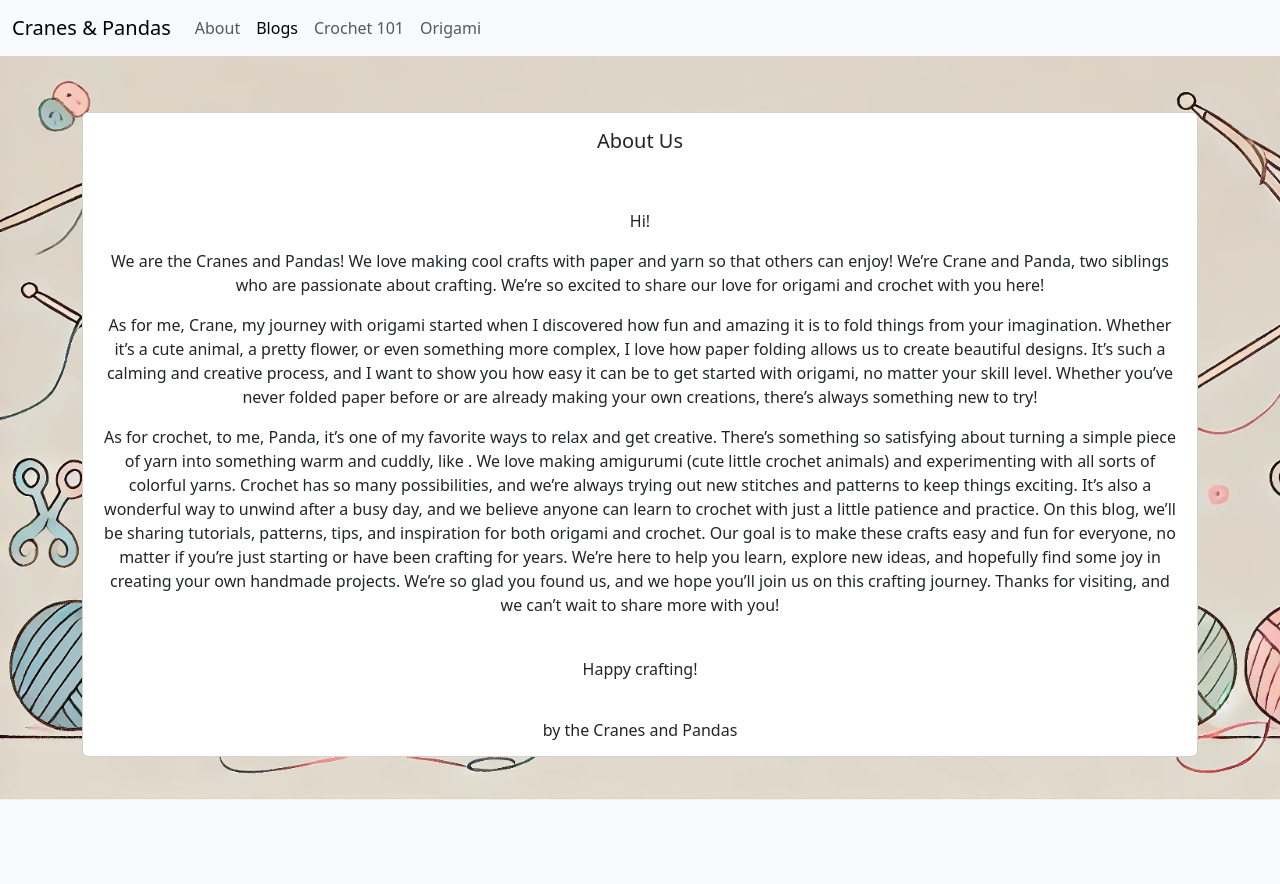
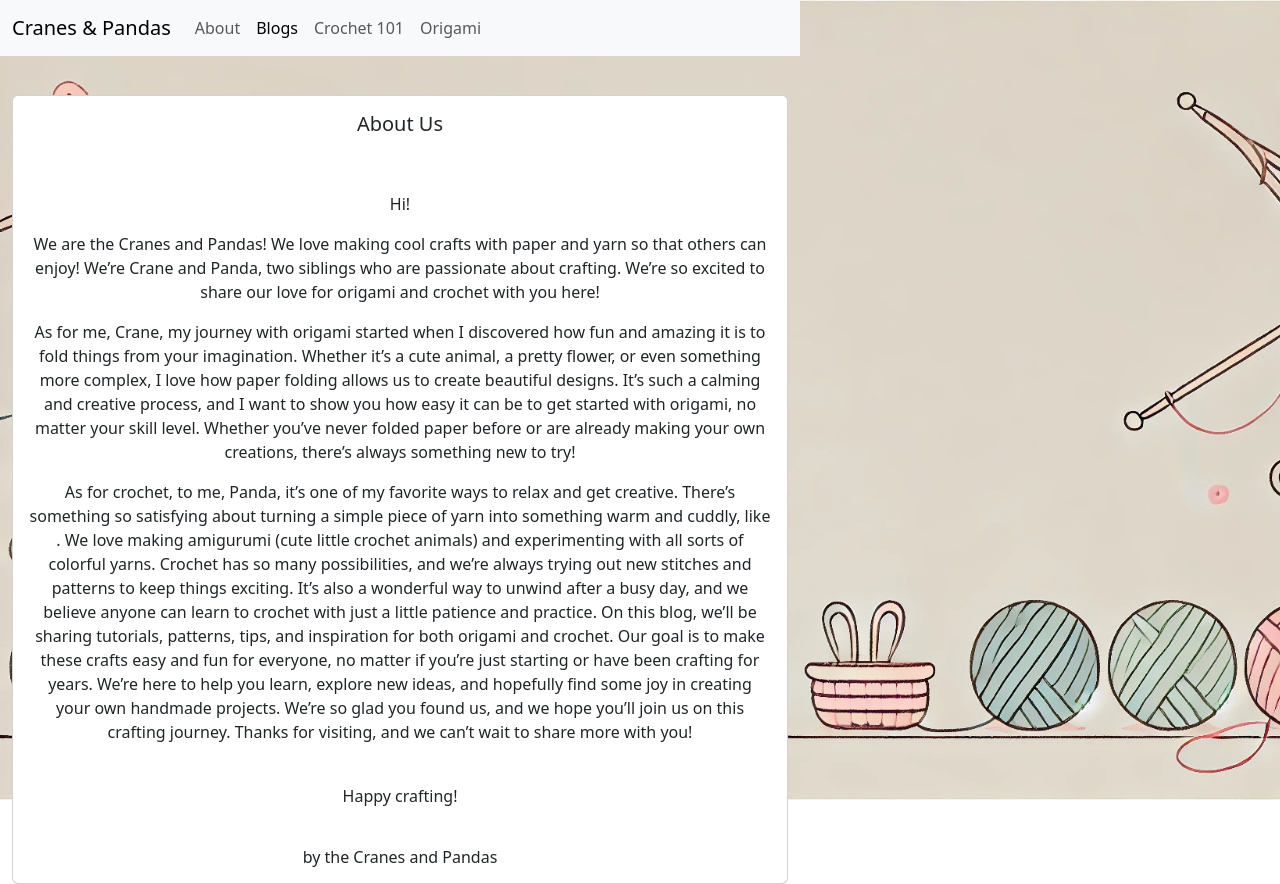
Before and after one commit to naino0316/my-blog, a Flask app: page /about in a window 1280 px wide. Before the commit the page ends 800 px from the top, so only its background shows below. Run offline with Flask 3, Linux system fonts and the light colour scheme.

Commit message:
updated background css

```diff
--- a/static/css/style.css
+++ b/static/css/style.css
@@ -3,4 +3,5 @@ body {
     background-size: cover;
     background-repeat: no-repeat;
     height: 100vh;
+    width: 100vh;
 }
```
